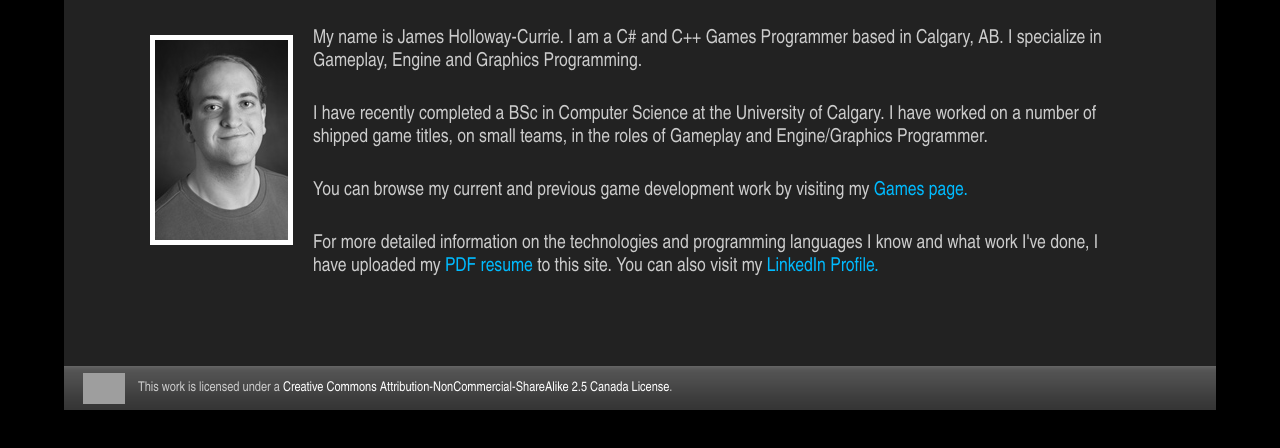
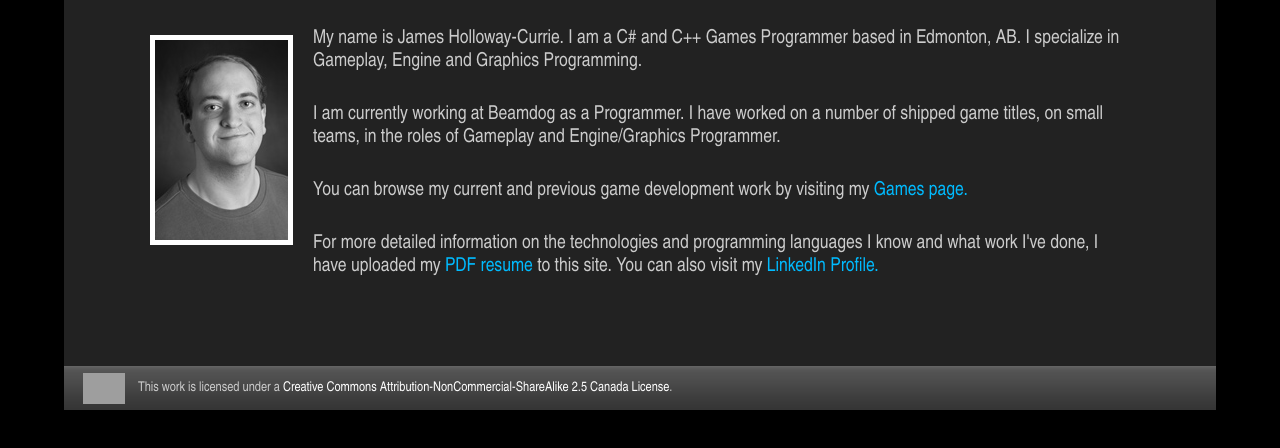
Before and after one commit to JamesHollowayCurrie/JamesHollowayCurrie.github.io, a plain HTML site: page about.html in a window 1280 px wide. Shown: the part 232-680 px from the top of the page. Drawn offline with Linux system fonts and the light colour scheme; grey boxes are pictures that could not be loaded.

Commit message:
locale update

```diff
--- a/about.html
+++ b/about.html
@@ -15,9 +15,9 @@
 
 <h2 class="plainHeading">About Me</h2>
 
-<p class="portfolio"><img class="portfolio" src="Assets/Media/Images/james-holloway-currie.jpg" alt="James Holloway-Currie" title="James Holloway-Currie" id="selfPortrait" style="width: 133px; height: 200px; border: 5px solid white;"/>My name is James Holloway-Currie. I am a C# and C++ Games Programmer based in Calgary, AB. I specialize in Gameplay, Engine and Graphics Programming.</p>
+<p class="portfolio"><img class="portfolio" src="Assets/Media/Images/james-holloway-currie.jpg" alt="James Holloway-Currie" title="James Holloway-Currie" id="selfPortrait" style="width: 133px; height: 200px; border: 5px solid white;"/>My name is James Holloway-Currie. I am a C# and C++ Games Programmer based in Edmonton, AB. I specialize in Gameplay, Engine and Graphics Programming.</p>
 
-<p class="portfolio">I have recently completed a BSc in Computer Science at the University of Calgary. I have worked on a number of shipped game titles, on small teams, in the roles of Gameplay and Engine/Graphics Programmer.</p>
+<p class="portfolio">I am currently working at Beamdog as a Programmer. I have worked on a number of shipped game titles, on small teams, in the roles of Gameplay and Engine/Graphics Programmer.</p>
 
 <p class="portfolio">You can browse my current and previous game development work by visiting my <a href="index.php">Games page.</a>
 
```
